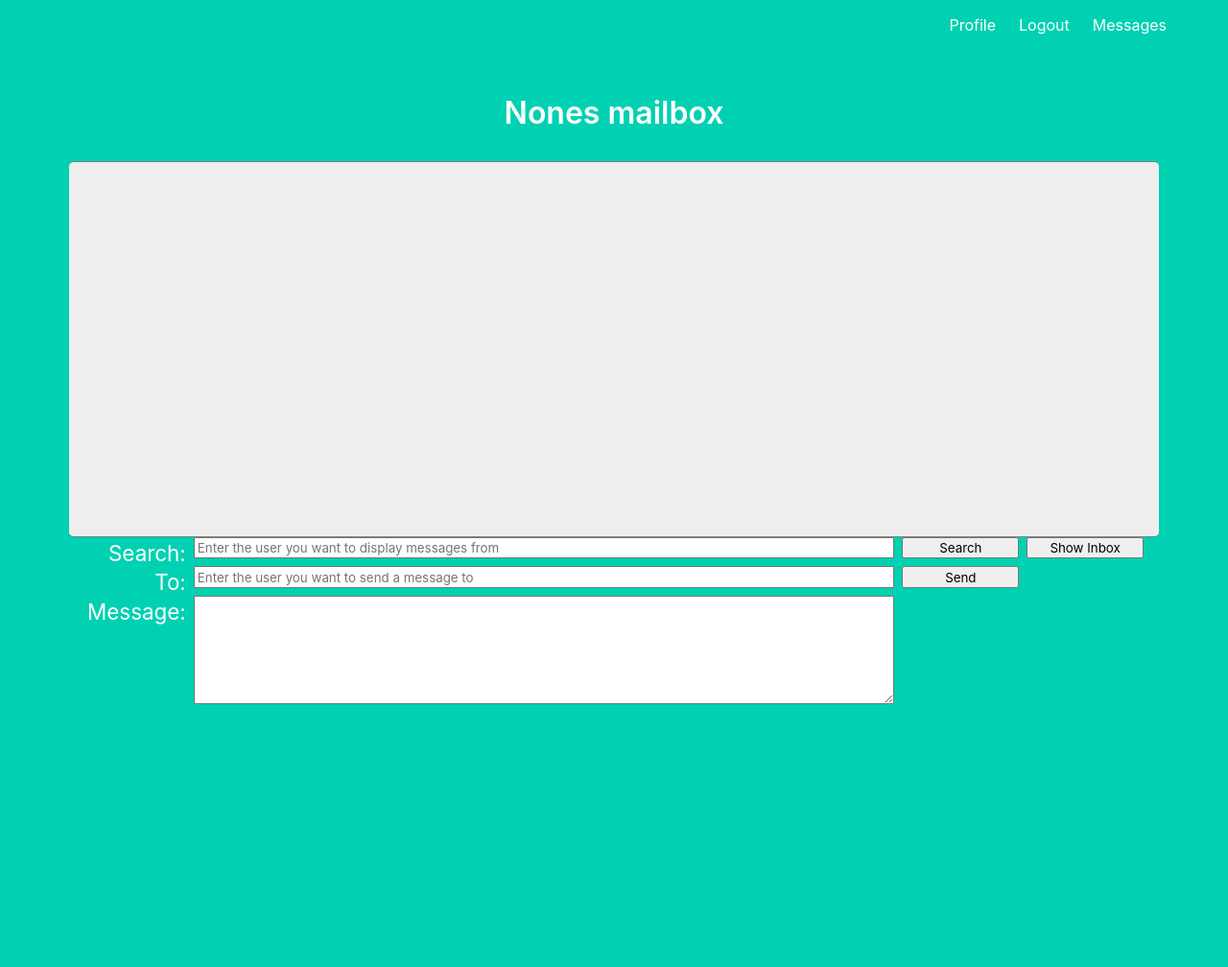
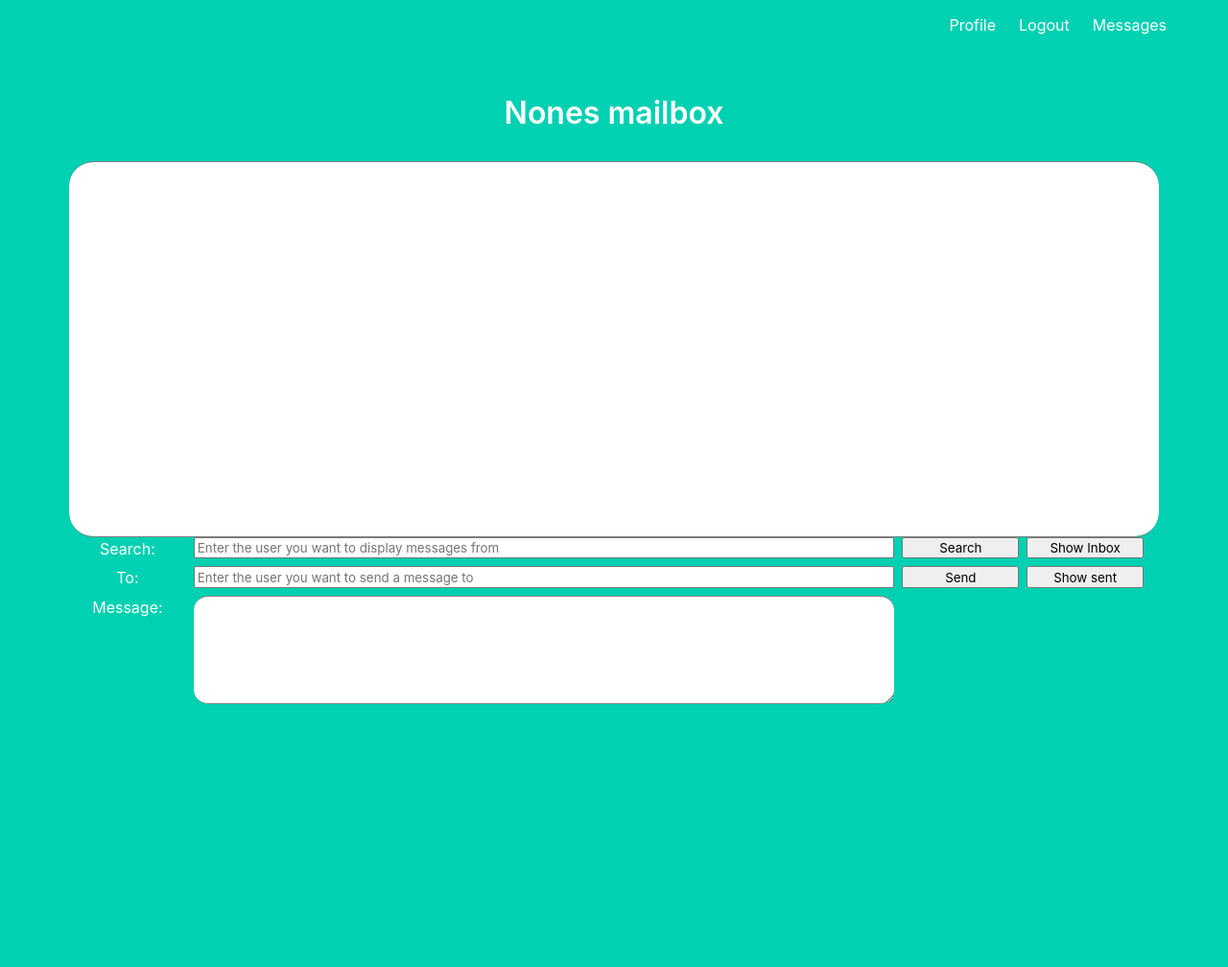
Before and after one commit to henrietterebnor/inf226_oblig2, a Flask app: page /searchAndSend in a window 1280 px wide. Shown: the whole page at 96% size. Run offline with Flask 2, Linux system fonts and the light colour scheme; a user stored in the database is signed in.

Commit message:
Removed unecessary css and formatted the message box to fit the display box. Also added a show sent button

```diff
--- a/project/templates/sending.html
+++ b/project/templates/sending.html
@@ -1,10 +1,6 @@
 {% extends "base.html" %}
 {% block content %}
  <style>
-        * {
-            box-sizing: border-box;
-            ;
-        }
 
         #page {
             height: 100vh;
@@ -16,7 +12,7 @@
 
         main {
             border-top: 1px solid grey;
-            border-radius: 5px;
+            border-radius: 25px;
             border-bottom: 1px solid grey;
             max-height: 50%;
             flex-grow: 1;
@@ -24,18 +20,7 @@
             overflow:auto;
         }
 
-        body {
-            margin: 0;
-        }
-
-        label {
-            justify-self: end;
-            ;
-        }
-
         #controls {
-            /* min-height: 20%; */
-            font-size: 1.4rem;
             display: grid;
             grid-template-columns: 1fr 6fr 1fr 1fr;
             grid-auto-rows: 1.4rem;
@@ -48,27 +33,22 @@
         #output {
             width: 100%;
             height: 100%;
-            background: #eee;
+            background: white;
             overflow: auto;
+            border-radius: 25px;
             margin: 0;
         }
-        #output p {
+
+        #message {
+            border-top: 1px solid grey;
             border-bottom: 1px solid grey;
-            padding-bottom: .25rem;
-        }
-        #header {
-            display: flex;
-            flex-direction: row;
-            flex-wrap: wrap;
+            border-right: None;
+            border-left : None;
+            border-radius: 15px;
+            flex-grow: 1;
+            flex-shrink: 1;
         }
 
-        #header li {
-            display: block;
-            font-style: italic;
-            font-size: 1.2rem;
-            padding: .25rem;
-            margin:0 1rem;
-        }
 
     </style>
     <h1 class="title">
@@ -89,7 +69,7 @@
             <label for="recipient">To:</label>
             <input type="search" id="recipient" name="recipient" placeholder="Enter the user you want to send a message to" value="">
             <button type="button" id="sendBtn">Send</button>
-            <span></span>
+            <button type="button" id="sentBtn">Show sent</button>
             <label for="message">Message:</label>
             <textarea id="message" style="grid-row: span 4;"> </textarea>
         </div>
```
